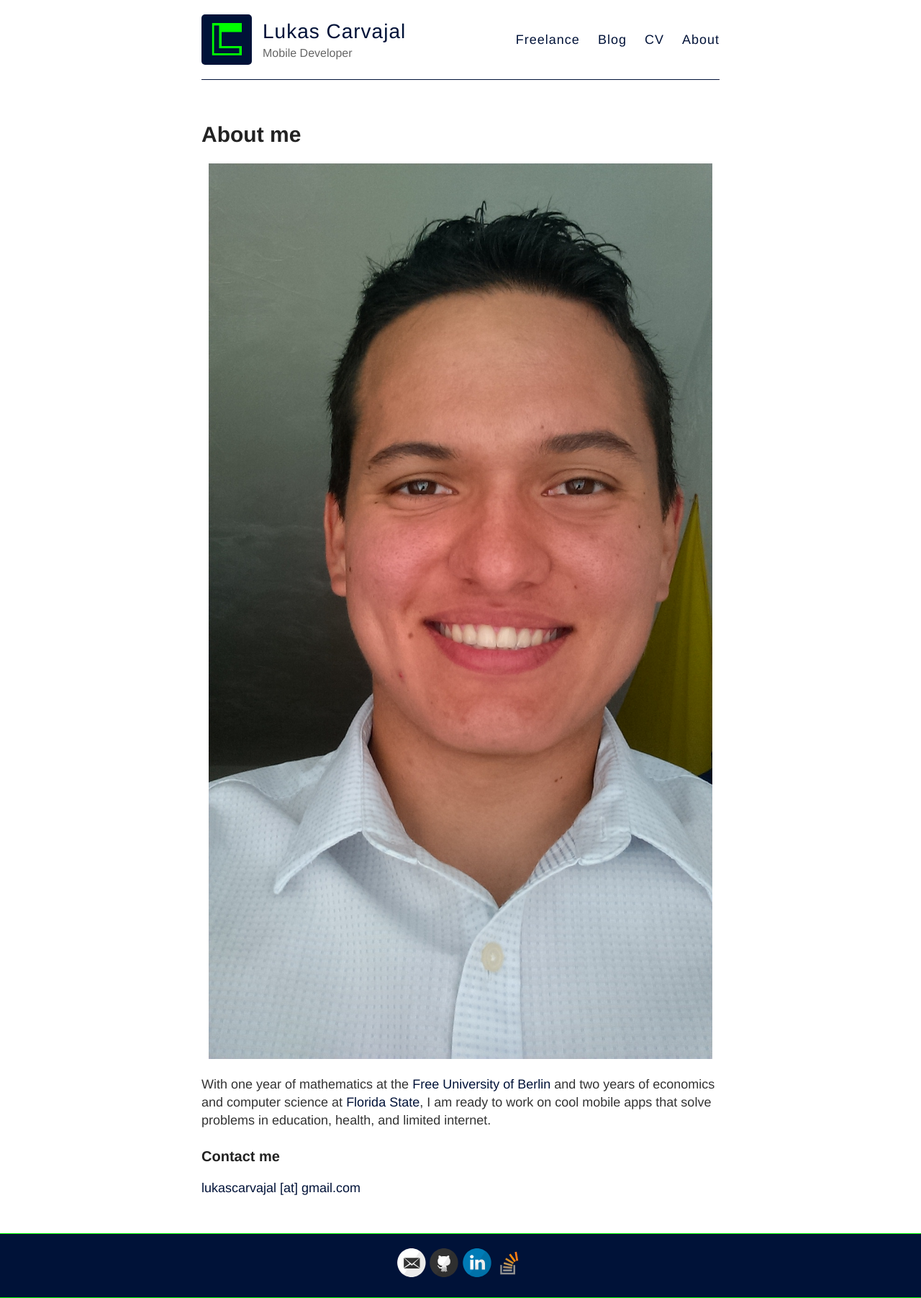
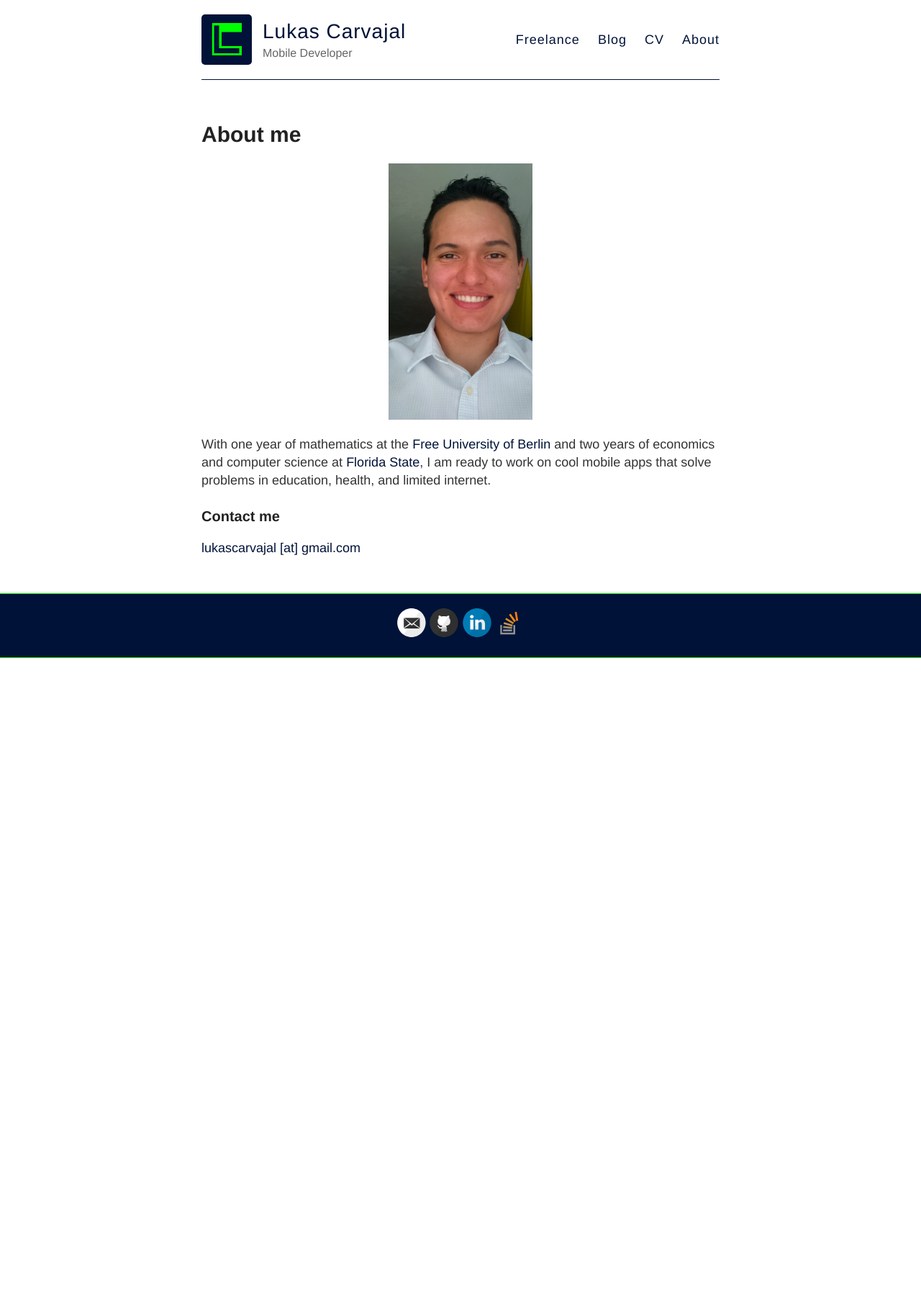
Before and after one commit to Lcarvajal/Lcarvajal.github.io, a Jekyll site: the page built from about.md, in a window 1280 px wide. Shown: the whole page at 72% size. Built offline with Jekyll 4.4.1, drawn with Linux system fonts in a browser that asks for light colours; Markdown is read by kramdown in place of the engine named in the settings; after the commit the page ends 914 px from its top, so only the background shows below that.

Commit message:
add photo of me site/images

```diff
--- a/about.md
+++ b/about.md
@@ -5,7 +5,7 @@
 ---
 
 <div class="container" style="text-align: center; width:100%;">
-	<img class="img-responsive" src="../images/me.jpg" alt="me" style="max-size: 200px;" />
+	<img class="img-responsive" src="../images/me.jpg" alt="me" style="max-width: 200px;" />
 </div>
 
 With one year of mathematics at the <a href="https://en.wikipedia.org/wiki/Free_University_Berlin" target="_blank">Free University of Berlin</a> and two years of economics and computer science at <a href="https://en.wikipedia.org/wiki/Florida_State_University" target="_blank">Florida State</a>, I am ready to work on cool mobile apps that solve problems in education, health, and limited internet.
```
